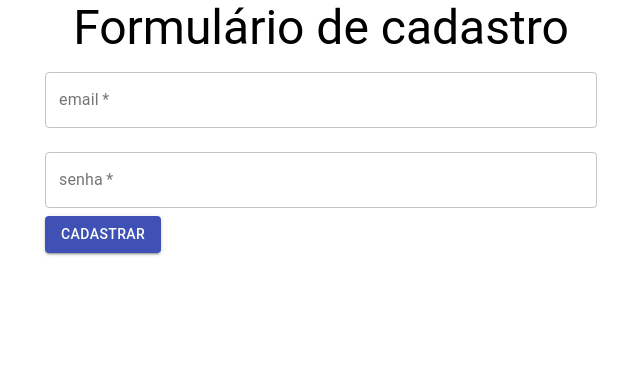
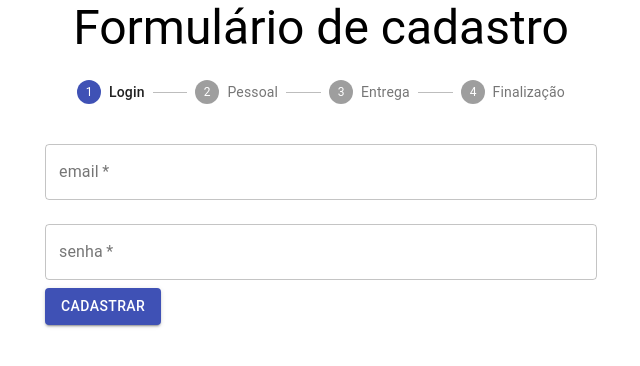
Before and after one commit to NayanneBatista/formularioCadastro_React, a React (Create React App) app: page / in a window 1280 px wide. Shown: the top 366 px of the page, without its empty margins (319-959 px from the left). Built offline with nearby package versions, Linux system fonts and the light colour scheme.

Commit message:
course 2 - class 3

```diff
--- a/src/components/FormularioCadastro/DadosEntrega.jsx
+++ b/src/components/FormularioCadastro/DadosEntrega.jsx
@@ -1,5 +1,6 @@
 import React, { useState } from "react";
 import { TextField, Button } from "@material-ui/core";
+
 function DadosEntrega({ aoEnviar }) {
   const [cep, setCep] = useState("");
   const [endereco, setEndereco] = useState("");
--- a/src/components/FormularioCadastro/DadosUsuario.jsx
+++ b/src/components/FormularioCadastro/DadosUsuario.jsx
@@ -5,6 +5,7 @@
   const [email, setEmail] = useState("");
   const [senha, setSenha] = useState("");
   return (
+
     <form
       onSubmit={(event) => {
         event.preventDefault();
--- a/src/components/FormularioCadastro/FormularioCadastro.jsx
+++ b/src/components/FormularioCadastro/FormularioCadastro.jsx
@@ -2,29 +2,43 @@
 import DadosPessoais from "./DadosPessoais";
 import DadosUsuario from "./DadosUsuario";
 import DadosEntrega from "./DadosEntrega";
+import { Step, StepLabel, Stepper, Typography } from "@material-ui/core";
 
 function FormularioCadastro({ aoEnviar, validarCPF }) {
   const [etapaAtual, setEtapaAtual] = useState(0);
   const [dadosColetados, setDados] = useState({});
 
   useEffect(()=>{
-    console.log(dadosColetados);
+    if(etapaAtual === formularios.length - 1){
+      aoEnviar(dadosColetados)
+    };
   })
 
   const formularios = [
     <DadosUsuario aoEnviar={coletarDados} />,
     <DadosPessoais aoEnviar={coletarDados} validarCPF={validarCPF} />,
     <DadosEntrega aoEnviar={coletarDados} />,
+    <Typography variant="h5">Seu cadastro foi finalizado com sucesso!</Typography>
   ];
 
   function coletarDados(dados){
     setDados({...dadosColetados, ...dados});
     proximo();
   }
+
   function proximo() {
     setEtapaAtual(etapaAtual + 1);
   }
-  return <>{formularios[etapaAtual]}</>;
+
+  return <>
+    <Stepper activeStep={etapaAtual}>
+      <Step><StepLabel>Login</StepLabel></Step>
+      <Step><StepLabel>Pessoal</StepLabel></Step>
+      <Step><StepLabel>Entrega</StepLabel></Step>
+      <Step><StepLabel>Finalização</StepLabel></Step>
+    </Stepper>
+    {formularios[etapaAtual]}
+  </>;
 }
 
 export default FormularioCadastro;
```
